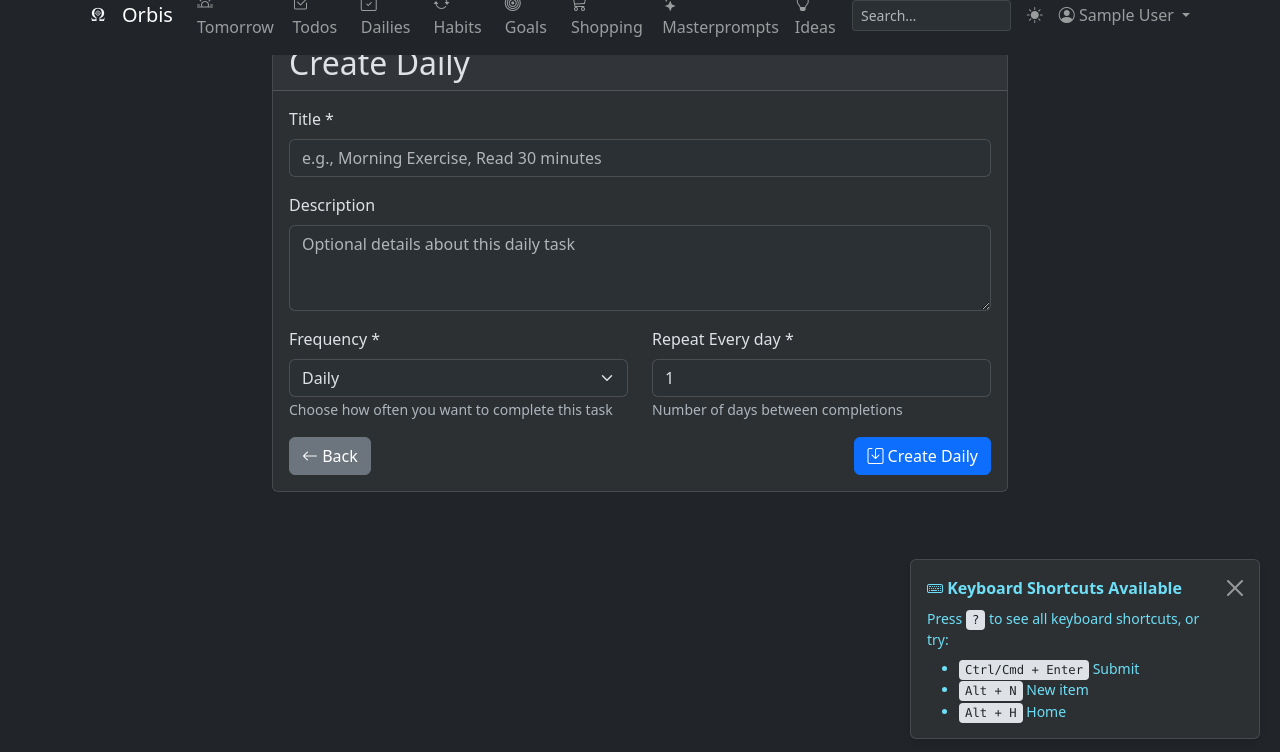
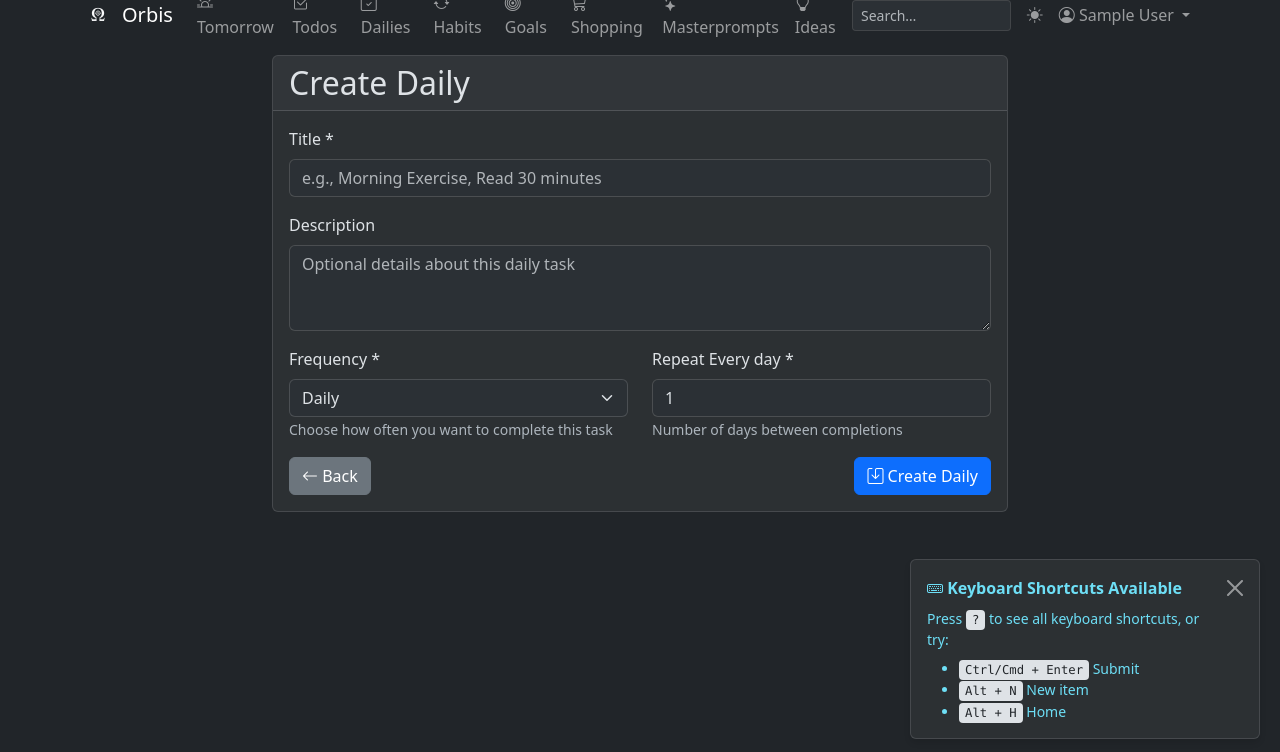
Before and after one commit to Zumgugger/Orbis, a Flask app: page /dailies/create in a window 1280 px wide. Shown: the part 25-777 px from the top of the page. Run offline with Flask 3, Linux system fonts and the light colour scheme; the visitor is signed in with stand-in values (Sample User, id 1); some libraries are stand-ins or nearby versions.

Commit message:
Fix edit daily form cutoff and standardize button borders
- Add top margin to daily edit form to prevent navbar overlap
- Define global CSS variables for button border radius and width
- Apply consistent border styling to all outline buttons
- Update streak badge to use global button style variables

```diff
--- a/templates/dailies/form.html
+++ b/templates/dailies/form.html
@@ -2,8 +2,16 @@
 
 {% block title %}{{ action }} Daily - Orbis{% endblock %}
 
+{% block extra_css %}
+<style>
+    .daily-form-container {
+        margin-top: 20px;
+    }
+</style>
+{% endblock %}
+
 {% block content %}
-<div class="row justify-content-center">
+<div class="row justify-content-center daily-form-container">
     <div class="col-md-8">
         <div class="card">
             <div class="card-header d-flex justify-content-between align-items-center">
--- a/templates/dailies/list.html
+++ b/templates/dailies/list.html
@@ -16,8 +16,8 @@
     .streak-badge {
         background: transparent !important;
         color: inherit;
-        border: 1px solid currentColor;
-        border-radius: 12px;
+        border: var(--btn-border-width, 1px) solid currentColor;
+        border-radius: var(--btn-border-radius, 0.375rem);
         padding: 2px 8px;
         font-size: 0.85em;
     }
```
